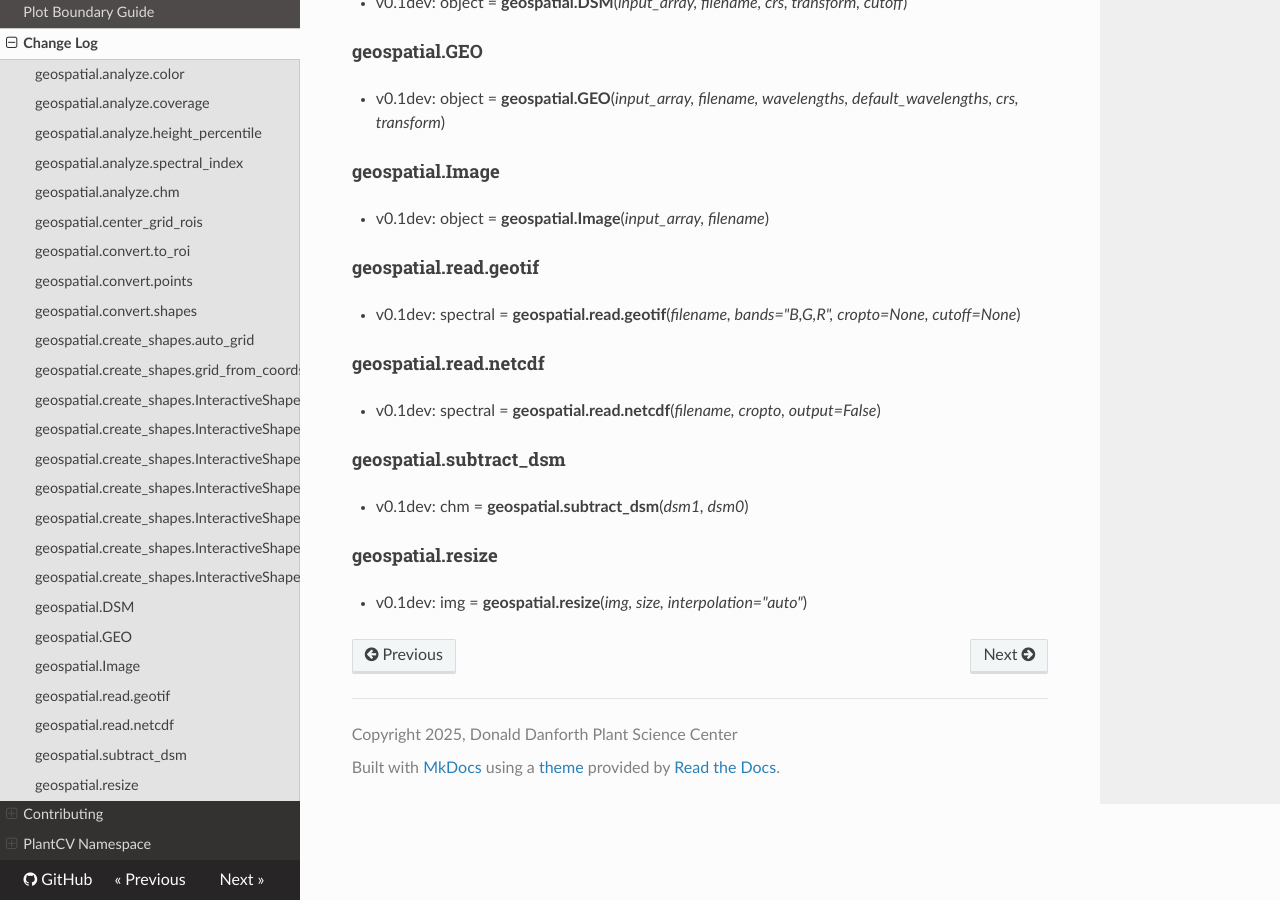
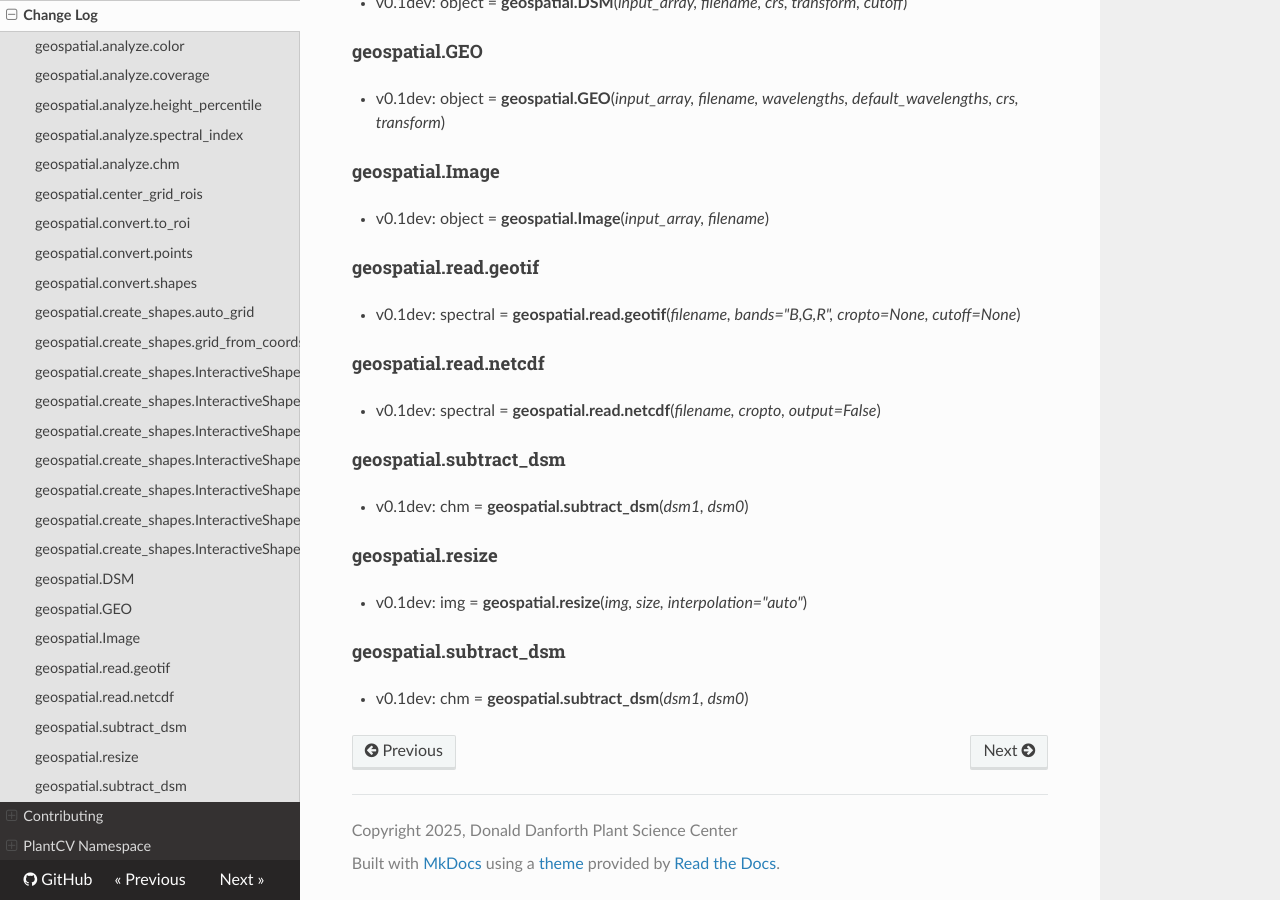
Before and after one commit to danforthcenter/plantcv-geospatial, an MkDocs documentation site: the page built from docs/changelog.md, in a window 1280 px wide and 900 px high, scrolled down 2180 px. Built offline with MkDocs 1.6.1, drawn with Linux system fonts in a browser that asks for light colours; nearby versions of some CDN libraries.

Commit message:
Move analyze.subtraction to subtract_dsm

```diff
--- a/docs/changelog.md
+++ b/docs/changelog.md
@@ -101,3 +101,7 @@ All notable changes to this project will be documented below.
 #### geospatial.resize
 
 * v0.1dev: img = **geospatial.resize**(*img, size, interpolation="auto"*)
+
+#### geospatial.subtract_dsm
+
+* v0.1dev: chm = **geospatial.subtract_dsm**(*dsm1, dsm0*)
```
